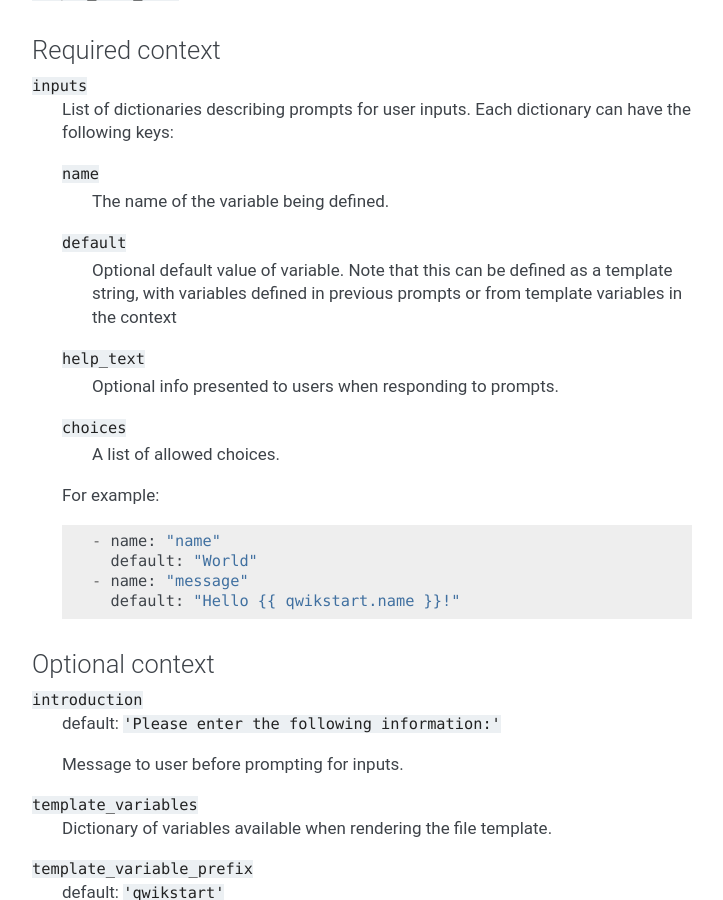
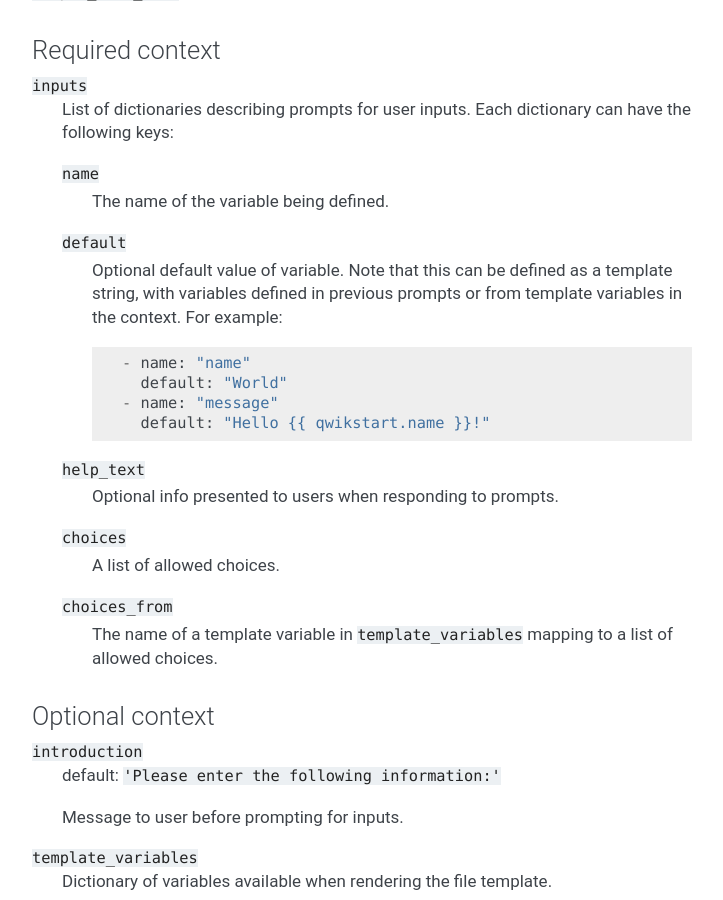
Before and after one commit to tonysyu/qwikstart, a Sphinx documentation site: the page built from docs/operations_reference.rst, in a window 1280 px wide and 900 px high, scrolled down 6896 px. Shown: the whole window, without its empty margins (388-1111 px from the left). Built offline with Sphinx 7.4.7, drawn with Linux system fonts in a browser that asks for light colours; pages that are not in the unit, such as notebooks, are missing from menus.

Commit message:
Add documentation for input.choices_from

```diff
--- a/docs/operations_reference.rst
+++ b/docs/operations_reference.rst
@@ -355,18 +355,20 @@ Required context
     `default`
         Optional default value of variable. Note that this can be defined as
         a template string, with variables defined in previous prompts or from
-        template variables in the context
+        template variables in the context. For example::
+
+            - name: "name"
+              default: "World"
+            - name: "message"
+              default: "Hello {{ qwikstart.name }}!"
+
     `help_text`
         Optional info presented to users when responding to prompts.
     `choices`
         A list of allowed choices.
-
-    For example::
-
-        - name: "name"
-          default: "World"
-        - name: "message"
-          default: "Hello {{ qwikstart.name }}!"
+    `choices_from`
+        The name of a template variable in `template_variables` mapping to a list of
+        allowed choices.
 
 Optional context
 ----------------
```
